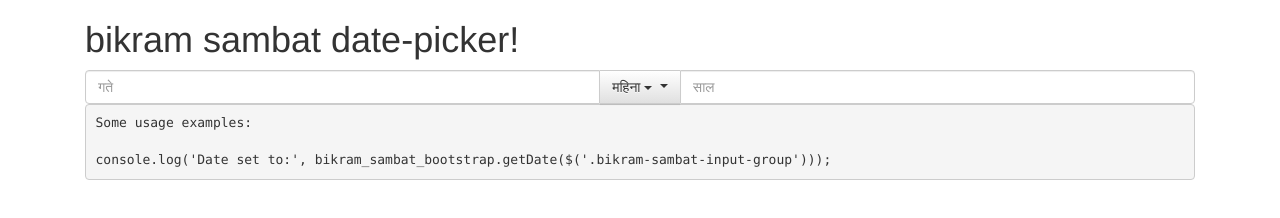
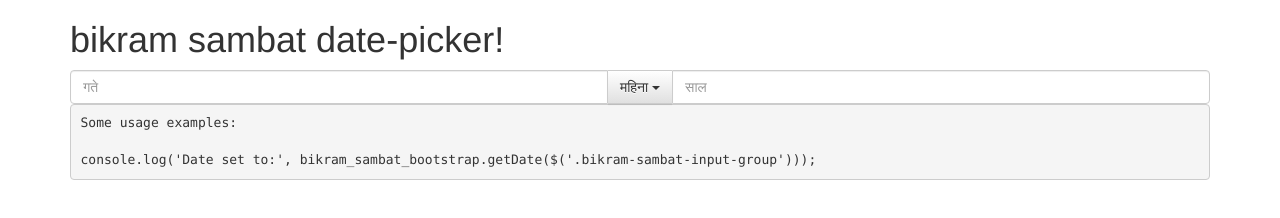
Before and after one commit to medic/bikram-sambat, a website: page bootstrap/dist/index.html in a window 1280 px wide. Drawn offline with nearby package versions, Linux system fonts and the light colour scheme.

Commit message:
Remove bad CSS link from bootstrap demo page

```diff
--- a/bootstrap/dist/index.html
+++ b/bootstrap/dist/index.html
@@ -6,9 +6,6 @@
         <meta name="viewport" content="width=device-width, initial-scale=1">
         <!-- The above 3 meta tags *must* come first in the head; any other head content must come *after* these tags -->
         <title>bikram sambat date picker</title>
-
-        <!-- Bootstrap -->
-        <link href="css/bootstrap.min.css" rel="stylesheet">
 
         <!-- jQuery: should be kept up-to-date -->
         <script src="https://code.jquery.com/jquery-3.2.1.min.js" integrity="sha256-hwg4gsxgFZhOsEEamdOYGBf13FyQuiTwlAQgxVSNgt4=" crossorigin="anonymous"></script>
```
